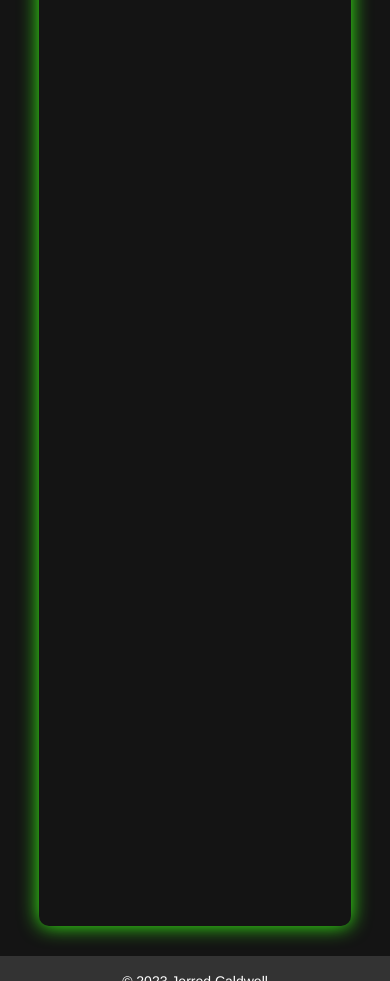
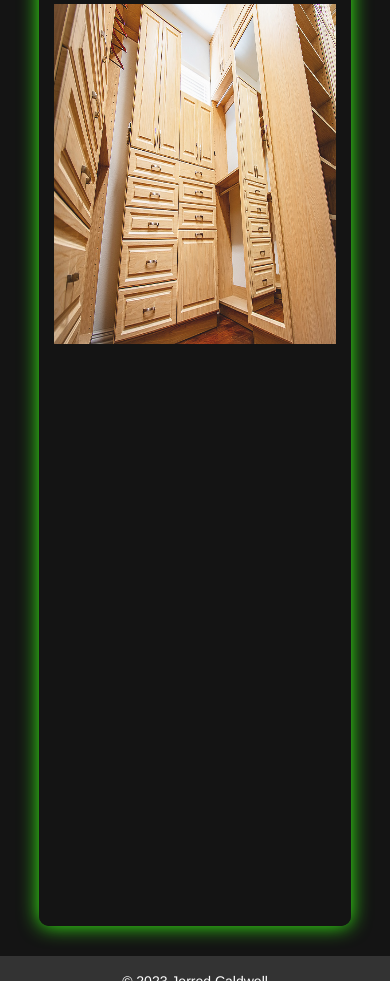
Before and after one commit to jerredcaldwell/jc_main_website, a Django app: page /classy/ in a window 390 px wide. Shown: the part 1619-2600 px from the top of the page. Run offline with Django 4.2, Linux system fonts and the light colour scheme; some libraries are stand-ins or nearby versions.

Commit message:
Added assets

```diff
--- a/TorisBusinessHub/tbh/mainapp/templates/classy.html
+++ b/TorisBusinessHub/tbh/mainapp/templates/classy.html
@@ -37,6 +37,16 @@
     standard operating procedures - Classy Closets</p>
     <p class="centered-text">2014 - 2015: Constructed custom cabinetry - Classy Closets</p>
 
+    <div class="image-container">
+      <img class="limg" src="{% static "assets/classy/Mitchell_Office.jpg"%}" alt="Office Picture">
+        <img class="rimg" src="{% static "assets/classy/Ernst_Master2.jpg"%}" alt="Closet Picture">
+
+    </div>
+    <div class="image-container">
+      <img class="limg" src="{% static "assets/classy/Thomas_Master2.jpg"%}" alt="Closet Picture">
+      <img class="rimg" src="{% static "assets/classy/Wallbed_Display.jpg"%}" alt="Office Picture">
+  </div>
+
 
 </div>
 {% endblock %}
--- a/TorisBusinessHub/tbh/static/css/master.css
+++ b/TorisBusinessHub/tbh/static/css/master.css
@@ -281,3 +281,31 @@
 .navbar-toggle {
   margin-top: 3px;
 }
+
+.image-container {
+  display: flex;
+  flex-direction: row;
+  justify-content: center;
+}
+
+@media (max-width: 768px) {
+  .image-container {
+    flex-direction: column;
+    width: auto;
+    height: 70%;
+  }
+}
+
+.limg {
+  padding: 5px;
+  width: 500px;
+  height: 350px;
+  max-width: 100%;
+}
+
+.rimg {
+  padding: 5px;
+  width: 500px;
+  height: 350px;
+  max-width: 100%;
+}
```
Also changed, not shown: TorisBusinessHub/tbh/static/assets/classy/Ernst_Master2.jpg (added), 3 other files.
